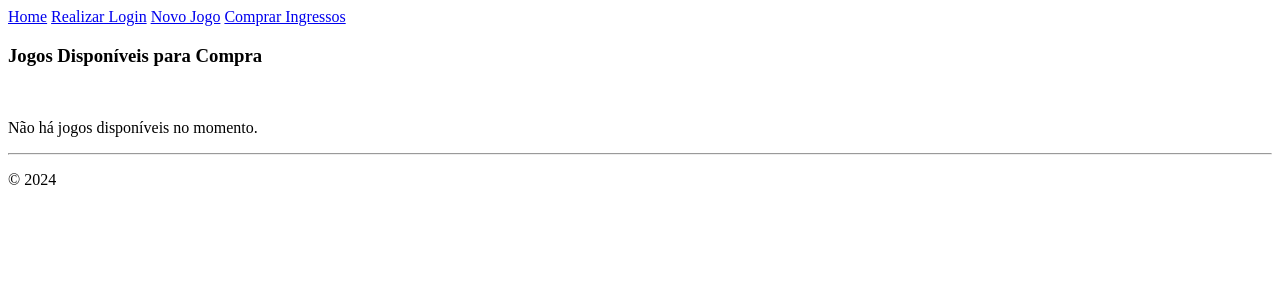
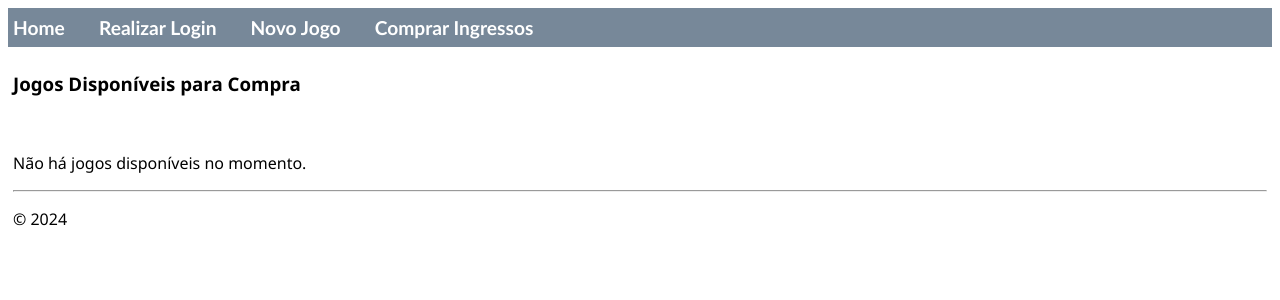
Before and after one commit to RodrigoLimaRFL/SSC0124-APOO-SiteDeIngressosJogos, a Django app: page /compraIngresso/ in a window 1280 px wide. Shown: the top 300 px of the page. Run offline with Django 4.2, Linux system fonts and the light colour scheme; data that the repository does not hold is empty.

Commit message:
alteracoes compra e layout

```diff
--- a/compra_ingressos_app/codigo/comprar_jogo.py
+++ b/compra_ingressos_app/codigo/comprar_jogo.py
@@ -5,15 +5,34 @@ from django.shortcuts import render
 from django.shortcuts import redirect
 from django.http import HttpResponse
 from django.utils import timezone
-from compra_ingressos_app.models import Jogo, Usuario
+from compra_ingressos_app.models import Jogo, Usuario, RegistroCompra
 
 # Recupera a lista de todos os jogos e mostra na página
 def comprarIngresso(request):
+    jogos = Jogo.objects.all()
     if request.method == "GET":
-        jogos = Jogo.objects.all()
-        #jogos = Jogo.recuperarJogo(clube = 'Vasco')
         context = {
             "jogos": jogos
+        }
+
+        return render(request, "compra_ingressos/compraIngresso.html", context)
+
+    else:
+        idJogo = request.POST['id']
+
+        jogo = Jogo.recuperarID(idJogo)
+
+        momentoAtual = datetime.now()
+
+        registro = RegistroCompra(dataRegistro = momentoAtual.date(), horaRegistro = momentoAtual.time(), jogoCompra = jogo, precoCompra = 50)
+
+        mensagem = '''
+            Jogo comprado com sucesso!
+        '''
+
+        context = {
+            'resposta': mensagem,
+            'jogos': jogos
         }
 
         return render(request, "compra_ingressos/compraIngresso.html", context)
--- a/compra_ingressos_app/static/compra_ingressos/site.css
+++ b/compra_ingressos_app/static/compra_ingressos/site.css
@@ -0,0 +1,28 @@
+.navbar {
+    background-color: lightslategray;
+    font-size: 1em;
+    font-family: 'Trebuchet MS', 'Lucida Sans Unicode', 'Lucida Grande', 'Lucida Sans', Arial, sans-serif;
+    color: white;
+    padding: 8px 5px 8px 5px;
+}
+
+.navbar a {
+    text-decoration: none;
+    color: inherit;
+    margin-right: 30px;
+}
+
+.navbar-brand {
+    font-size: 1.2em;
+    font-weight: 600;
+}
+
+.navbar-item {
+    font-variant: small-caps;
+    margin-left: 30px;
+}
+
+.body-content {
+    padding: 5px;
+    font-family:'Segoe UI', Tahoma, Geneva, Verdana, sans-serif;
+}
--- a/compra_ingressos_app/templates/compra_ingressos/compraIngresso.html
+++ b/compra_ingressos_app/templates/compra_ingressos/compraIngresso.html
@@ -21,6 +21,21 @@ Comprar Ingressos
             <hr>
         {% endfor %}
     </ul>
+
+    <form method="POST" class="comprarIngresso-form" action="">
+        {% csrf_token %}
+        {{ form.as_p }}
+        <p>Por favor, insira o id do jogo e o assento desejado a ser comprado:</p>
+        <br>
+        <label>Id:</label> <input type="number" id="id" name="id" value = {{ jogo.id }} > <br><br>
+        <br><br>
+        <button type="submit" class="save btn btn-default">Escolher Jogo</button>
+    </form>
+
+    <section>
+        <p type="text" id="resposta" name="resposta"> {{ resposta }} </p> <br><br>
+    </section>
+
 {% else %}
     <p>Não há jogos disponíveis no momento.</p>
 {% endif %}
--- a/compra_ingressos_app/templates/compra_ingressos/home.html
+++ b/compra_ingressos_app/templates/compra_ingressos/home.html
@@ -3,5 +3,5 @@
 Seja Bem-vindo(a) ao Sistema de Controle Bancário
 {% endblock %}
 {% block content %}
-<h3>Seja Bem-vindo(a) ao Sistema de Controle Bancário</h3>
+<h3>Seja Bem-vindo(a) ao Sistema de Compra de Ingressos de Futebol</h3>
 {% endblock %}
--- a/compra_ingressos_app/views.py
+++ b/compra_ingressos_app/views.py
@@ -6,11 +6,11 @@ from django.shortcuts import redirect
 from django.http import HttpResponse
 from django.utils import timezone
 
-#importações dos modelos (classes) necessários para o UC Abrir Conta
 from compra_ingressos_app.models import contaComum, PessoaFisica, movimento
 from compra_ingressos_app.codigo.inserirJogo import novoJogo
 from compra_ingressos_app.codigo.realizarLogin import RealizarLogin
 from compra_ingressos_app.codigo.comprar_jogo import comprarIngresso
+
 
 #a seguir são definidas as funções que possuem lógica dos controladores no padrão MVC
 
```
Also changed, not shown: compra_ingressos_app/models.py (+16 -0 lines), compra_ingressos_app/templates/compra_ingressos/confirmacaoCompra.html (deleted, +0 -19 lines), compra_ingressos_app/templates/compra_ingressos/a.html (deleted).
